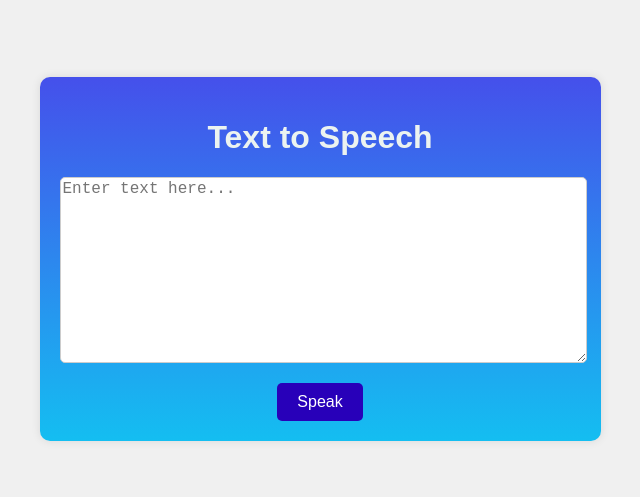
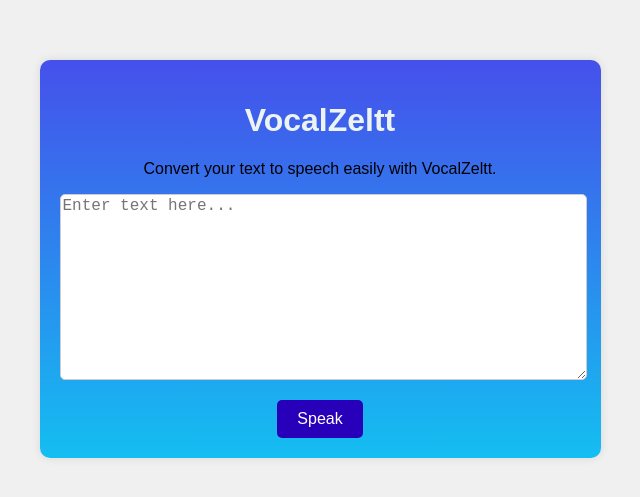
Before and after one commit to ThanmaiBalabhadra/Text-to-Speech, a plain HTML site: page index.html in a window 1280 px wide. Shown: the part 141-638 px from the top of the page, without its empty margins (320-960 px from the left). Drawn offline with Linux system fonts and the light colour scheme.

Commit message:
Update index.html

```diff
--- a/index.html
+++ b/index.html
@@ -3,12 +3,13 @@
   <head>
     <meta charset="UTF-8" />
     <meta name="viewport" content="width=device-width, initial-scale=1.0" />
-    <title>Text to Speech</title>
+    <title>VocalZeltt - Text to Speech</title>
     <link rel="stylesheet" href="script.css" />
   </head>
   <body>
     <div class="container">
-      <h1>Text to Speech</h1>
+      <h1>VocalZeltt</h1>
+      <p>Convert your text to speech easily with VocalZeltt.</p>
       <textarea
         id="text"
         rows="10"
```
